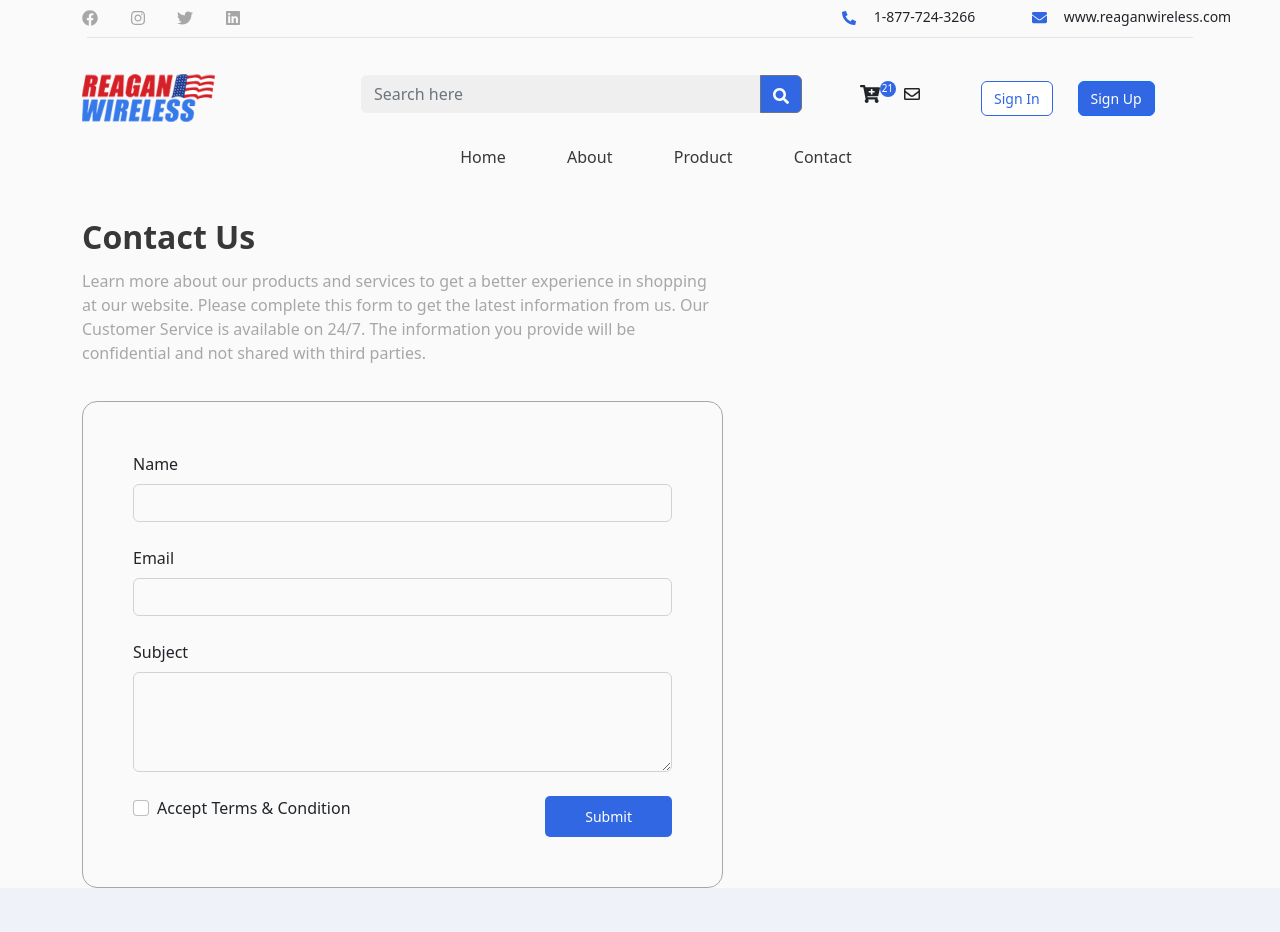
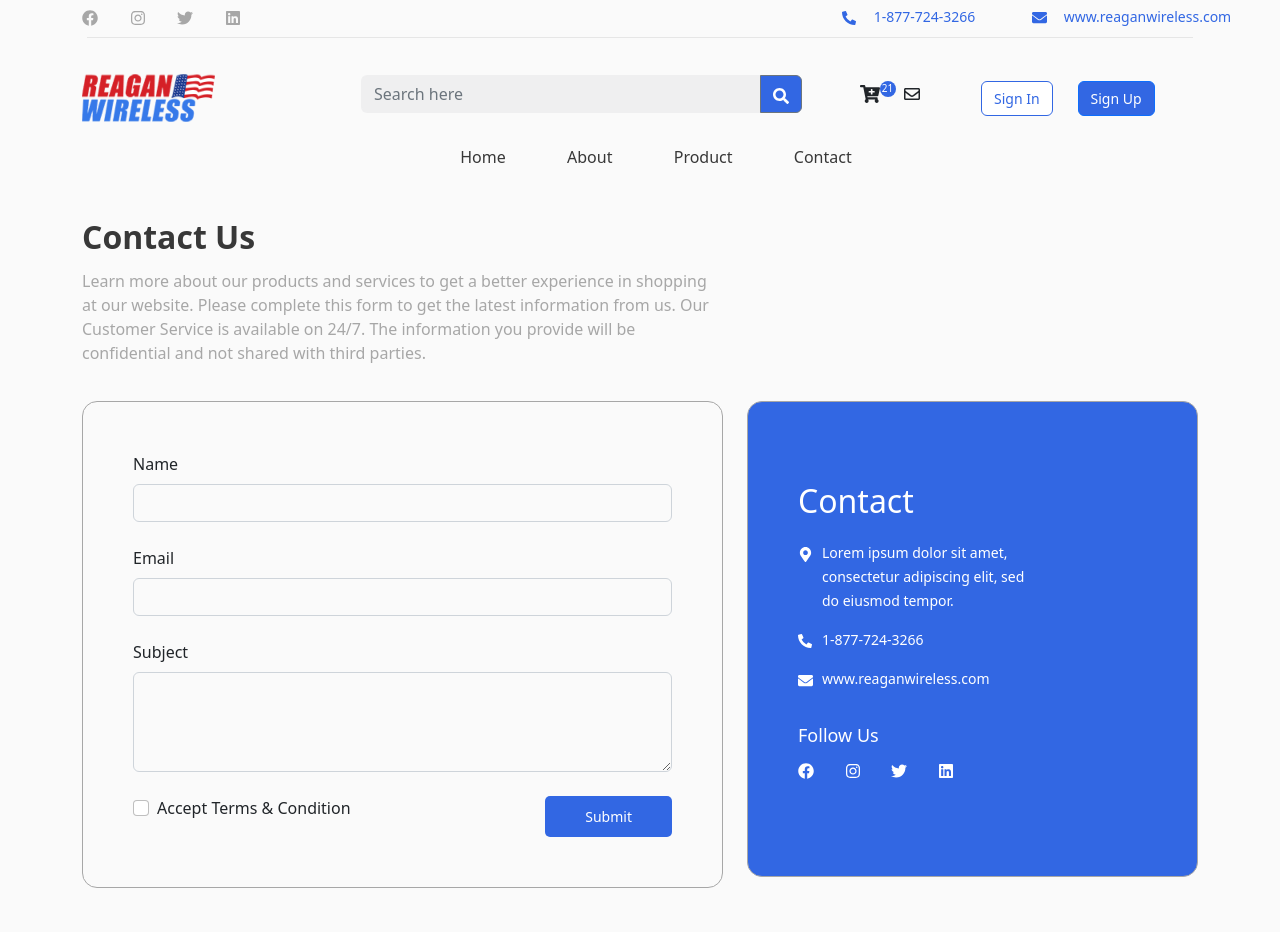
Before and after one commit to AliAon/reagenwireless, a React (Create React App) app: page /contact in a window 1280 px wide. Shown: the top 932 px of the page. Built offline with nearby package versions, Linux system fonts and the light colour scheme.

Commit message:
contact Page updated desktop

```diff
--- a/src/assets/scss/default/_spacing.scss
+++ b/src/assets/scss/default/_spacing.scss
@@ -89,7 +89,12 @@
 .mb--30 {
     margin-bottom: 30px !important;
 }
-
+.mb--15 {
+    margin-bottom: 15px !important;
+}
+.mb--10 {
+    margin-bottom: 10px !important;
+}
 .mb--20 {
     margin-bottom: 20px !important;
 }
--- a/src/assets/scss/default/_typography.scss
+++ b/src/assets/scss/default/_typography.scss
@@ -172,3 +172,11 @@ p {
         text-align: right;
     }
 }
+.color{
+    &-white{
+        color: white;
+    }
+    &-primary{
+        color: var(--color-primary);
+    }
+}
--- a/src/assets/scss/template/_contact.scss
+++ b/src/assets/scss/template/_contact.scss
@@ -23,3 +23,17 @@
         clear: both;
     }
 }
+.contact-info{
+    &__card {
+        @include card;
+        padding-top: 80px;
+        padding-right: 50px;
+        padding-bottom: 80px;
+        padding-left: 50px;
+        background-color: var(--color-primary);
+    }
+}
+.follow-us__text{
+    color: white;
+    font-size: var(--font-body-1);
+}
--- a/src/components/Header/TopBar.js
+++ b/src/components/Header/TopBar.js
@@ -7,16 +7,16 @@ const TopBar=()=>{
     return(
         <Row className="pt-1 pb-1">
             <Col lg={2}>
-                <SocialLinks/>
+                <SocialLinks  iconwidth={2} color="#A7A7A7" />
             </Col>
             <Col lg={6}>
 
             </Col>
             <Col lg={2}>
-                <PhoneNo/>
+            <PhoneNo color="primary"  iconwidth={2}  icon-color="#3267E3" />
             </Col>
             <Col lg={2}>
-                <EmailAddress/>
+                <EmailAddress color="primary" iconwidth={2} icon-color="#3267E3" />
             </Col>
         </Row>
     )
--- a/src/components/Header/TopBarElements/EmailAddress.js
+++ b/src/components/Header/TopBarElements/EmailAddress.js
@@ -1,15 +1,15 @@
 import { Fragment } from "react";
 import {Row,Col} from "react-bootstrap"
 import {FaEnvelope} from "react-icons/fa"
-const EmailAddress=()=>{
+const EmailAddress=(props)=>{
     return(
         <Fragment>
             <Row>
-                <Col lg={2}>
-                 <FaEnvelope size={15} color="#3267E3"/>
+                <Col lg={props.iconwidth}>
+                 <FaEnvelope size={15} color={props["icon-color"]}/>
                 </Col>
                 <Col  lg={10}>
-                    <span className="email-text">www.reaganwireless.com</span>
+                    <span className={`email-text color-${props.color}`}>www.reaganwireless.com</span>
                 </Col>
             </Row>
        </Fragment>
--- /dev/null
+++ b/src/components/Header/TopBarElements/LocationAddress.js
@@ -0,0 +1,18 @@
+import { Fragment } from "react";
+import {Row,Col} from "react-bootstrap"
+import {FaMapMarkerAlt} from "react-icons/fa"
+const LocationAddress=(props)=>{
+    return(
+        <Fragment>
+            <Row>
+              <Col lg={props.iconwidth}>
+                 <FaMapMarkerAlt size={15} color={props["icon-color"]}/>
+                </Col>
+                <Col  lg={10}>
+                    <span className={`email-text color-${props.color}`}>Lorem ipsum dolor sit amet, consectetur adipiscing elit, sed do eiusmod tempor. </span>
+                </Col>
+            </Row>
+       </Fragment>
+    );
+}
+export default LocationAddress
--- a/src/components/Header/TopBarElements/PhoneNo.js
+++ b/src/components/Header/TopBarElements/PhoneNo.js
@@ -1,15 +1,15 @@
 import { Fragment } from "react";
 import {Row,Col} from "react-bootstrap"
 import {FaPhoneAlt} from "react-icons/fa"
-const PhoneNo=()=>{
+const PhoneNo=(props)=>{
     return(
         <Fragment>
             <Row>
-                <Col lg={2}>
-                 <FaPhoneAlt size={14} color="#3267E3"/>
+              <Col lg={props.iconwidth}>
+                 <FaPhoneAlt size={14} color={props["icon-color"]}/>
                 </Col>
                 <Col  lg={10}>
-                    <span className="phone-text">1-877-724-3266</span>
+                    <span className={`phone-text color-${props.color}`}>1-877-724-3266</span>
                 </Col>
             </Row>
        </Fragment>
--- a/src/components/Header/TopBarElements/SocialLinks.js
+++ b/src/components/Header/TopBarElements/SocialLinks.js
@@ -1,21 +1,21 @@
 import { Fragment } from "react";
 import { Col,Row } from "react-bootstrap";
 import { FaFacebook,FaInstagram,FaTwitter,FaLinkedin } from 'react-icons/fa';
-const SocialLinks=()=>{
+const SocialLinks=(props)=>{
     return(
         <Fragment>
             <Row>
                 <Col>
-                   <FaFacebook color="#A7A7A7"/>
+                   <FaFacebook color={props.color}/>
                 </Col>
                 <Col>
-                   <FaInstagram color="#A7A7A7"/>
+                   <FaInstagram color={props.color}/>
                 </Col>
                 <Col>
-                 <FaTwitter color="#A7A7A7"/>
+                 <FaTwitter color={props.color}/>
                 </Col>
                 <Col>
-                  <FaLinkedin color="#A7A7A7"/>
+                  <FaLinkedin color={props.color}/>
                 </Col>
             </Row>
         </Fragment>
--- a/src/pages/Contact.js
+++ b/src/pages/Contact.js
@@ -4,7 +4,13 @@ import Footer from "../common/Footer";
 import Header from "../common/Header";
 import SectionTitle from "../common/SectionTitle";
 import ContactForm from "../common/ContactForm";
-
+import PhoneNo from "../components/Header/TopBarElements/PhoneNo";
+import EmailAddress from "../components/Header/TopBarElements/EmailAddress";
+import SocialLinks from "../components/Header/TopBarElements/SocialLinks";
+import LocationAddress from "../components/Header/TopBarElements/LocationAddress";
+import NewsletterForm from "../common/NewsletterForm";
+import CtaOne from "../components/Home/CtaOne";
+import Brand from "../common/Brand";
 const Contact = () => {
   return (
     <Fragment>
@@ -20,17 +26,47 @@ const Contact = () => {
                 width={12}
               />
             </Col>
-            <Col lg={5}>
-           </Col>
+            <Col lg={5}></Col>
           </Row>
-          <Row>
+          <Row className="mb--50">
             <Col lg={7}>
               <div className="contact-form__card">
                 <ContactForm />
               </div>
             </Col>
-            <Col lg={5}></Col>
+            <Col lg={5}>
+              <div className="contact-info__card">
+                <h2 className="mb--20 color-white">Contact</h2>
+                <Row>
+                  <Col lg={9}>
+                    <div className="mb--15">
+                      <LocationAddress  iconwidth={1} color="white" icon-color="white" />
+                    </div>
+                    <div className="mb--15">
+                      <PhoneNo  iconwidth={1} color="white" icon-color="white" />
+                    </div>
+
+                    <div className="mb--15">
+                      <EmailAddress  iconwidth={1} icon-color="white" color="white" />
+                    </div>
+                  </Col>
+                  <Col></Col>
+                </Row>
+
+                <Row>
+                  <Col lg={6}>
+                    <div className="mt--20 mb--15">
+                      <h5 className="follow-us__text mb--10">Follow Us</h5>
+                      <SocialLinks color="#ffffff" />
+                    </div>
+                  </Col>
+                  <Col></Col>
+                </Row>
+              </div>
+            </Col>
           </Row>
+          <CtaOne/>
+          <Brand/>
         </Container>
       </main>
       <Footer />
```
